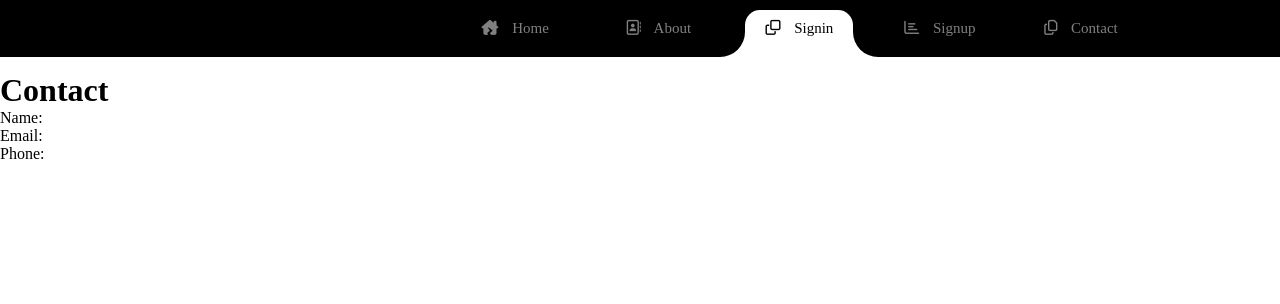
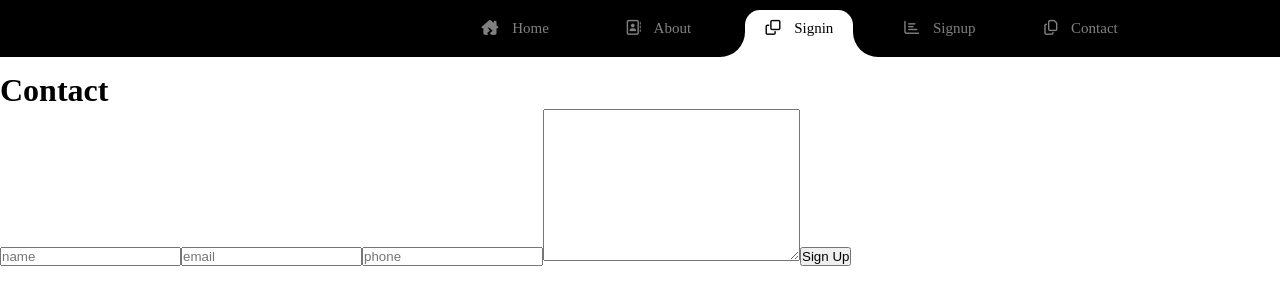
Before and after one commit to Manjunath-G-au16/MERNDEV, a React (Create React App) app in the folder client/: page /contact in a window 1280 px wide. Shown: the top 304 px of the page. Built offline with nearby package versions, Linux system fonts and the light colour scheme; no server answers; a web font is replaced by a local one.

Commit message:
storing data in states

```diff
--- a/client/src/components/About.js
+++ b/client/src/components/About.js
@@ -27,7 +27,7 @@ function About() {
   };
   useEffect(() => {
     callAboutPage();
-  });
+  },[]);
   return (
     <div>
       <br />
--- a/client/src/components/Contact.js
+++ b/client/src/components/Contact.js
@@ -1,7 +1,12 @@
 import React, { useEffect, useState } from "react";
 
 const Contact = () => {
-  const [userData, setUserData] = useState({});
+  const [userData, setUserData] = useState({
+    name: "",
+    email: "",
+    phone: "",
+    message: "",
+  });
   const userContact = async () => {
     try {
       const res = await fetch("/userdata", {
@@ -12,7 +17,12 @@ const Contact = () => {
       });
       const data = await res.json();
       console.log(data);
-      setUserData(data);
+      setUserData({
+        ...userData,
+        name: data.name,
+        email: data.email,
+        phone: data.phone,
+      });
       if (!res.status === 200) {
         const error = new Error(res.error);
         throw error;
@@ -23,7 +33,15 @@ const Contact = () => {
   };
   useEffect(() => {
     userContact();
-  },[]);
+  }, []);
+
+//Storing data in states
+  const handleInputs = (e) => {
+   const name = e.target.name;
+   const value = e.target.value;
+   setUserData({...userData,[name]: value})
+
+  }
   return (
     <div>
       <br />
@@ -32,13 +50,50 @@ const Contact = () => {
       <br />
       <h1>Contact</h1>
       <form method="GET">
-    <p>Name: <span>{userData.name}</span></p>
-    <p>Email: <span>{userData.email}</span></p>
-    <p>Phone: <span>{userData.phone}</span></p>
+        <input
+          type="text"
+          className="input"
+          name="name"
+          value={userData.name}
+          onChange={handleInputs}
+          placeholder="name"
+        />
+        <input
+          type="email"
+          className="input"
+          name="email"
+          value={userData.email}
+          onChange={handleInputs}
+          placeholder="email"
+        />
+        <input
+          type="phone"
+          className="input"
+          name="phone"
+          value={userData.phone}
+          onChange={handleInputs}
+          placeholder="phone"
+        />
+        <textarea
+          className="textarea"
+          name="message"
+          value={userData.message}
+          onChange={handleInputs}
+          id=""
+          cols="30"
+          rows="10"
+        ></textarea>
+        <input
+          type="submit"
+          className="button"
+          id="button"
+          name="signup"
+          value="Sign Up"
+          // onClick={postData}
+        />
       </form>
     </div>
+  );
+};
 
-  )
-}
-
-export default Contact
+export default Contact;
```
Lines whose indentation alone changed are shown as unchanged.
